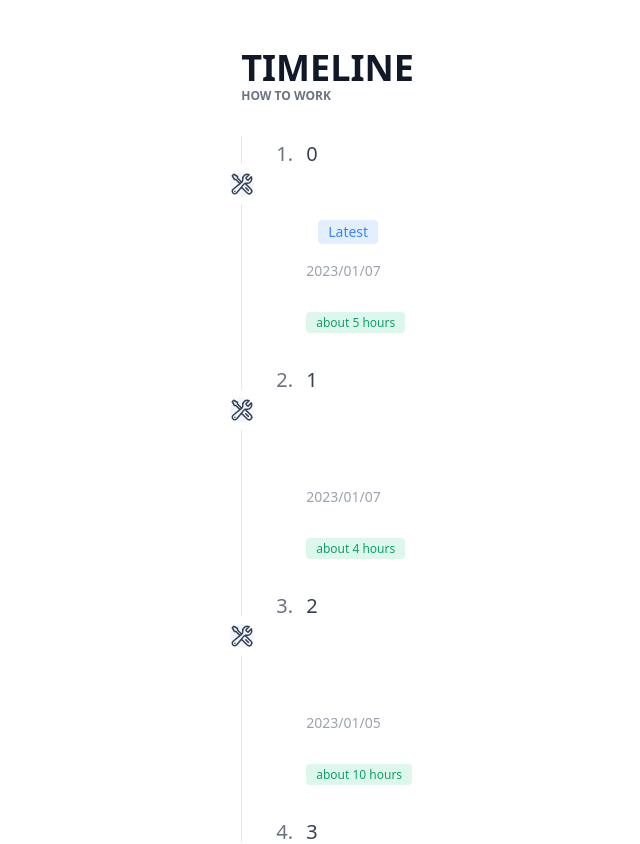
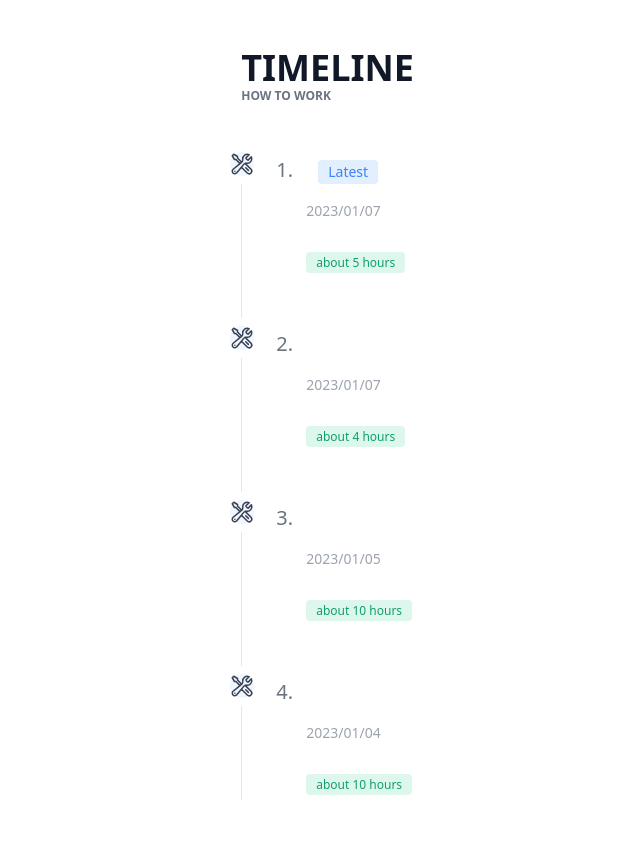
Before and after one commit to earn-to-sleep/portfolio, a Next.js app: page /post/template in a window 1280 px wide. Shown: the part 1020-1864 px from the top of the page, without its empty margins (27-667 px from the left). Built offline with nearby package versions, Linux system fonts and the light colour scheme.

Commit message:
delete index key

```diff
--- a/components/Timeline.tsx
+++ b/components/Timeline.tsx
@@ -6,7 +6,6 @@ export default function Timeline({ items }: any) {
             <ol className="relative border-l border-gray-200 dark:border-gray-700">
                 {items.map((item: any, i: number) => (
                     <li className="mb-10 ml-6" key={`key:${i}`}>
-                        {i}
                         <span className="absolute flex items-center justify-center w-6 h-6 bg-indigo-50 rounded-full -left-3 ring-8 ring-white dark:ring-gray-900 dark:bg-blue-100">
                             <svg fill="none" stroke="currentColor" strokeWidth={1.5} viewBox="0 0 24 24" xmlns="http://www.w3.org/2000/svg" aria-hidden="true">
                                 <path strokeLinecap="round" strokeLinejoin="round" d="M11.42 15.17L17.25 21A2.652 2.652 0 0021 17.25l-5.877-5.877M11.42 15.17l2.496-3.03c.317-.384.74-.626 1.208-.766M11.42 15.17l-4.655 5.653a2.548 2.548 0 11-3.586-3.586l6.837-5.63m5.108-.233c.55-.164 1.163-.188 1.743-.14a4.5 4.5 0 004.486-6.336l-3.276 3.277a3.004 3.004 0 01-2.25-2.25l3.276-3.276a4.5 4.5 0 00-6.336 4.486c.091 1.076-.071 2.264-.904 2.95l-.102.085m-1.745 1.437L5.909 7.5H4.5L2.25 3.75l1.5-1.5L7.5 4.5v1.409l4.26 4.26m-1.745 1.437l1.745-1.437m6.615 8.206L15.75 15.75M4.867 19.125h.008v.008h-.008v-.008z" />
```
